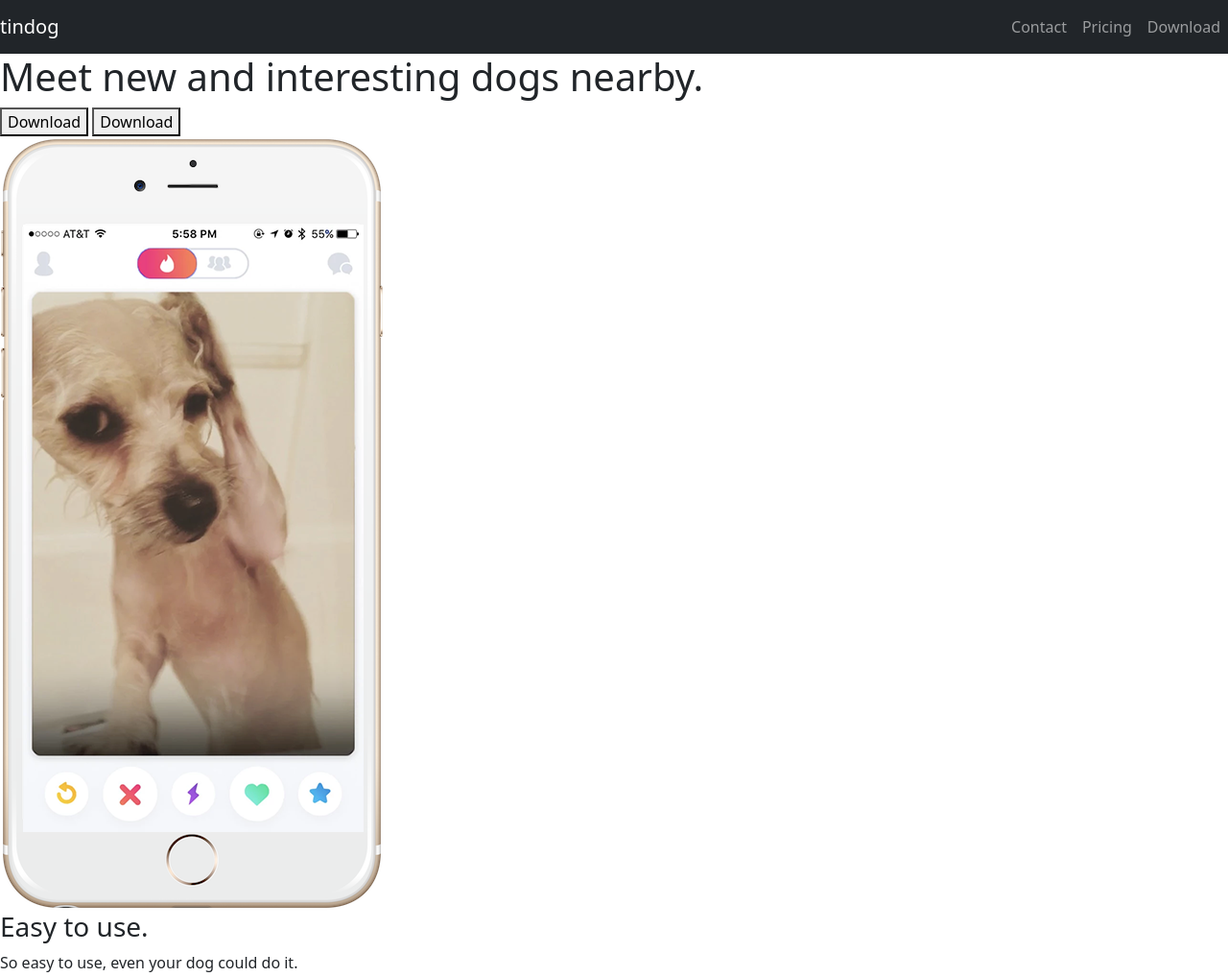
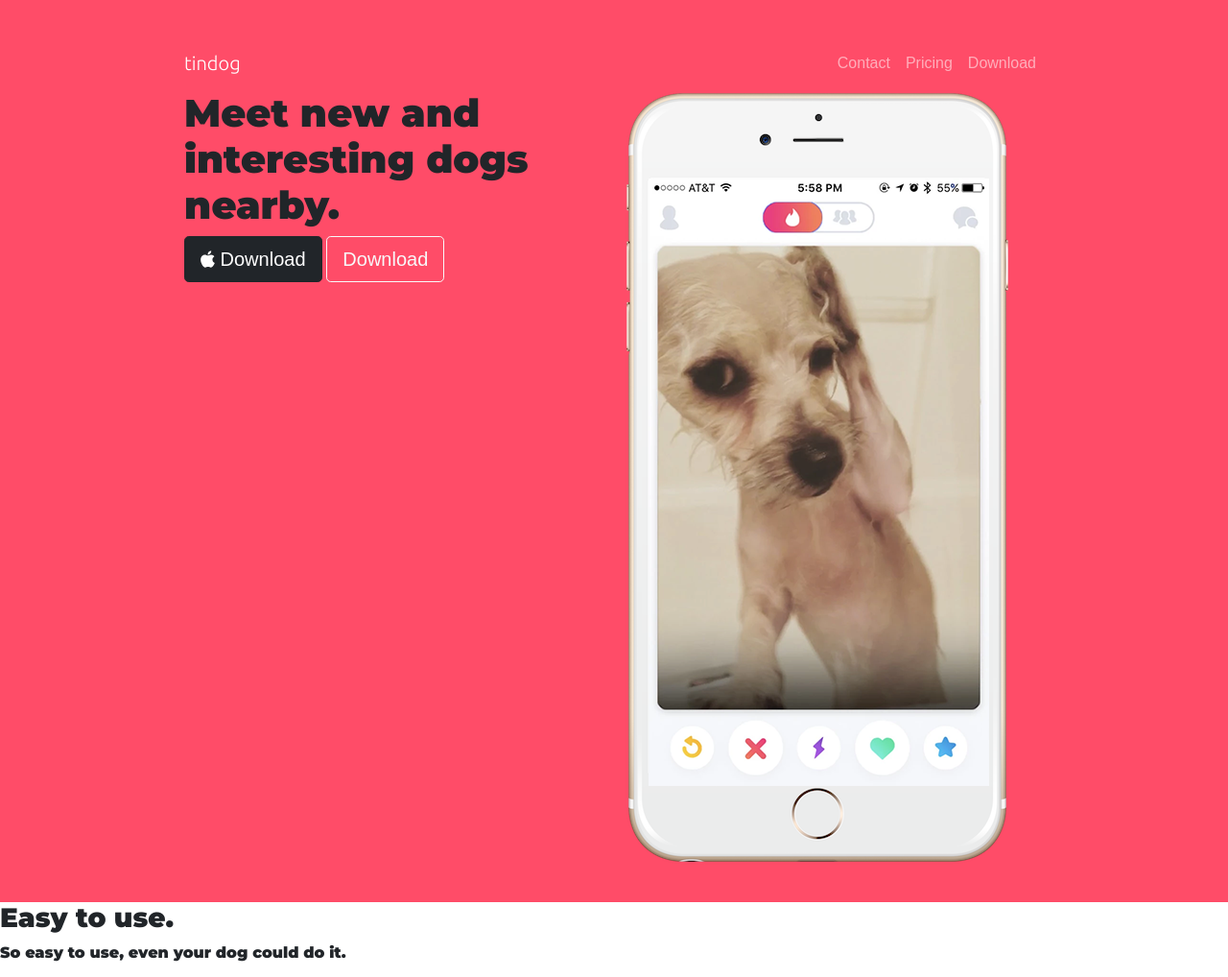
Before and after one commit to romilagui/tindoglandingpage, a plain HTML site: page index.html in a window 1280 px wide. Shown: the top 1018 px of the page at 96% size. Drawn offline with nearby package versions, Linux system fonts and the light colour scheme.

Commit message:
Add files via upload

```diff
--- a/index.html
+++ b/index.html
@@ -4,17 +4,26 @@
 <head>
   <meta charset="utf-8">
   <title>TinDog</title>
+  <!--Bootstrap Scripts-->
   <link href="https://cdn.jsdelivr.net/npm/bootstrap@5.1.3/dist/css/bootstrap.min.css" rel="stylesheet" integrity="sha384-1BmE4kWBq78iYhFldvKuhfTAU6auU8tT94WrHftjDbrCEXSU1oBoqyl2QvZ6jIW3" crossorigin="anonymous">
   <script src="https://cdn.jsdelivr.net/npm/bootstrap@5.1.3/dist/js/bootstrap.bundle.min.js" integrity="sha384-ka7Sk0Gln4gmtz2MlQnikT1wXgYsOg+OMhuP+IlRH9sENBO0LRn5q+8nbTov4+1p" crossorigin="anonymous"></script>
+  <!--Css Styles-->
   <link rel="stylesheet" href="styles.css">
-</head>
+  <!--Google fonts-->
+  <link rel="preconnect" href="https://fonts.googleapis.com">
+<link rel="preconnect" href="https://fonts.gstatic.com" crossorigin>
+<link href="https://fonts.googleapis.com/css2?family=Ubuntu:wght@300&display=swap" rel="stylesheet">
+<link href="https://fonts.googleapis.com/css2?family=Montserrat:wght@900&display=swap" rel="stylesheet">
+
+<!--Font Awesome-->
+<script defer src="https://use.fontawesome.com/releases/v5.0.7/js/all.js"></script>
 
 <body>
-
   <section id="title">
+    <div class="container-fluid">
 
     <!-- Nav Bar -->
-    <nav class="navbar navbar-expand-lg navbar-dark bg-dark">
+    <nav class="navbar navbar-expand-lg navbar-dark ">
       <a class="navbar-brand" href="">tindog</a>
            <button class="navbar-toggler" type="button" data-bs-toggle="collapse" data-bs-target="#navbarTogglerDemo01" aria-controls="navbarTogglerDemo01" aria-expanded="false" aria-label="Toggle navigation">
         <span class="navbar-toggler-icon"></span>
@@ -35,17 +44,21 @@
   </div>
   </nav>
 
+
     <!-- Title -->
 
-    <div>
+    <div class="row">
+      <div class="col-lg-6">
       <h1>Meet new and interesting dogs nearby.</h1>
-      <button type="button">Download</button>
-      <button type="button">Download</button>
-    </div>
-    <div>
+      <button type="button" class="btn btn-dark btn-lg"><i class="fab fa-apple"></i>  Download</button>
+      <button type="button" class="btn btn-outline-light btn-lg">Download</button>
+      </div>
+    <div class="col-lg-6">
       <img src="iphone6.png" alt="iphone-mockup">
     </div>
+</div>
 
+</div>
   </section>
 
 
--- a/styles.css
+++ b/styles.css
@@ -0,0 +1,27 @@
+*{
+  font-family: 'Montserrat', sans-serif;
+}
+.container-fluid{
+  padding: 3% 15%;
+}
+.btn{
+  font-family: 'Montserrat-black', sans-serif;
+}
+
+
+*h1 {
+  font-family: 'Montserrat-black', sans-serif;
+  font-size: 3rem;
+  line-height: 1.5;
+}
+
+.navbar-brand{
+  font-family: 'Ubuntu', sans-serif;
+}
+.nav-link{
+  font-family: 'Montserrat-thin', sans-serif;
+}
+
+#title{
+background-color:#ff4c68 ;
+}
```
